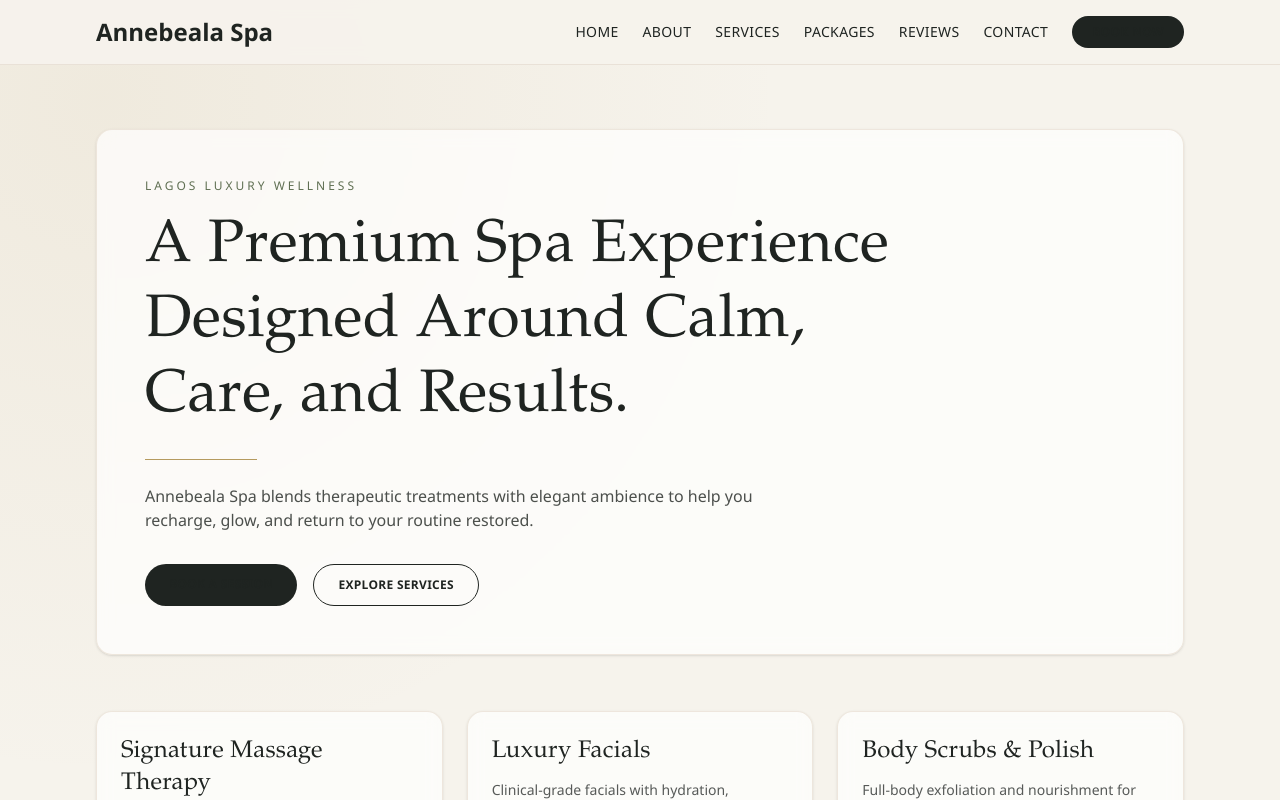
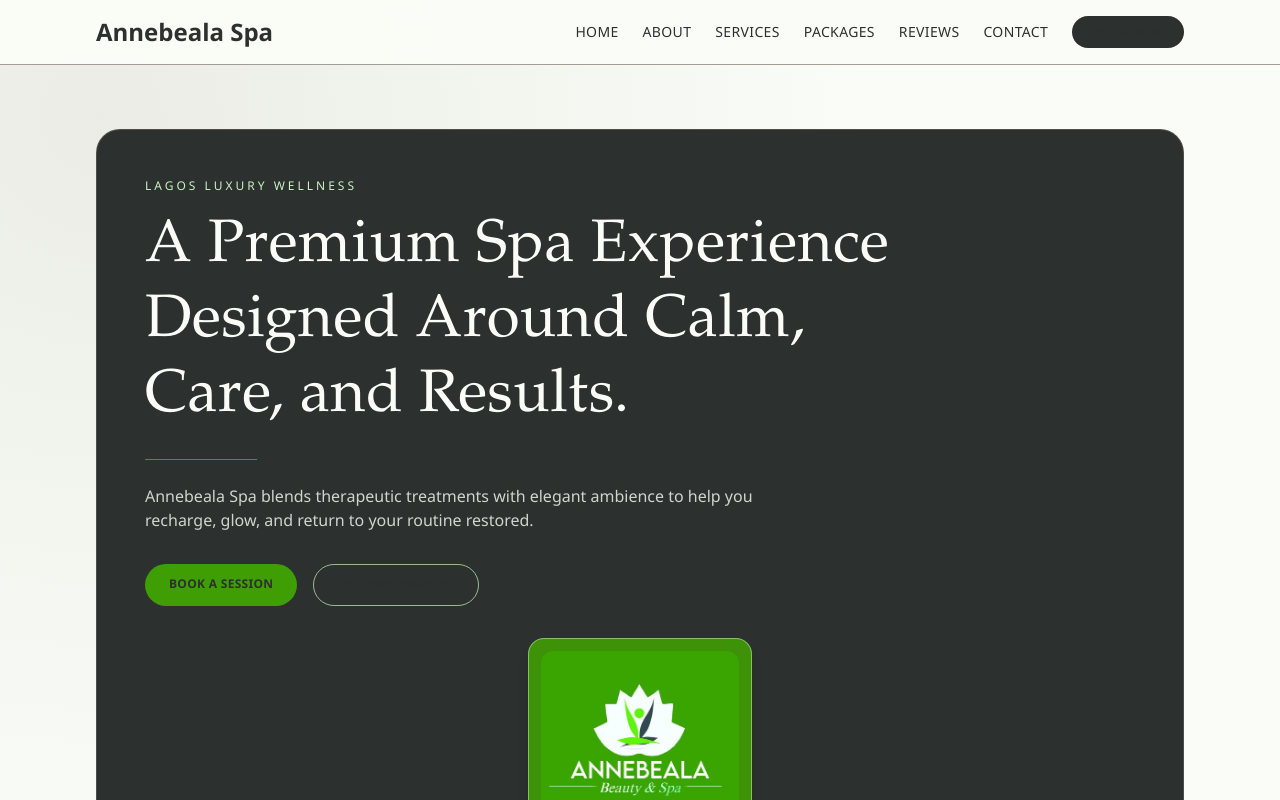
Before and after one commit to ukcharlies/annebeala-spa, a Next.js app in the folder frontend/: page / in a window 1280 px wide. Shown: the top 800 px of the page. Built offline with nearby package versions, Linux system fonts and the light colour scheme.

Commit message:
Added  About page and updated global styles for branding consistency

```diff
--- /dev/null
+++ b/frontend/src/app/about/page.tsx
@@ -0,0 +1,53 @@
+import type { Metadata } from "next";
+import Link from "next/link";
+
+export const metadata: Metadata = {
+  title: "About",
+  description:
+    "Learn about Annebeala Spa, our wellness philosophy, and our commitment to premium client care.",
+};
+
+export default function AboutPage() {
+  return (
+    <section className="section-shell pt-16">
+      <div className="glass-card p-8 md:p-12">
+        <p className="text-xs uppercase tracking-[0.2em] text-brand-olive">About Annebeala Spa</p>
+        <h1 className="mt-4 text-5xl text-brand-charcoal">Luxury Wellness, Crafted with Intention</h1>
+        <div className="gold-divider mt-6" />
+        <p className="mt-6 max-w-3xl text-base leading-7 text-brand-charcoal/80">
+          Annebeala Spa was founded to create an elevated yet welcoming sanctuary where people can
+          recover from stress and invest in whole-body wellness. Our treatments combine proven
+          therapeutic methods with a hospitality standard that makes every visit feel personal.
+        </p>
+
+        <div className="mt-8 grid gap-6 md:grid-cols-3">
+          <article className="rounded-xl border border-brand-champagne bg-white/70 p-5">
+            <h2 className="text-2xl text-brand-charcoal">Our Mission</h2>
+            <p className="mt-3 text-sm text-brand-charcoal/75">
+              Deliver measurable relaxation and skin-health results in a calm, luxurious setting.
+            </p>
+          </article>
+          <article className="rounded-xl border border-brand-champagne bg-white/70 p-5">
+            <h2 className="text-2xl text-brand-charcoal">Our Standard</h2>
+            <p className="mt-3 text-sm text-brand-charcoal/75">
+              Professional therapists, strict hygiene, and service consistency across every treatment.
+            </p>
+          </article>
+          <article className="rounded-xl border border-brand-champagne bg-white/70 p-5">
+            <h2 className="text-2xl text-brand-charcoal">Our Promise</h2>
+            <p className="mt-3 text-sm text-brand-charcoal/75">
+              Every guest leaves more balanced, confident, and prepared for daily life.
+            </p>
+          </article>
+        </div>
+
+        <Link
+          href="/booking"
+          className="mt-10 inline-flex rounded-full bg-brand-charcoal px-6 py-3 text-xs font-semibold uppercase tracking-wide text-brand-ivory transition hover:bg-brand-olive"
+        >
+          Start Your Wellness Plan
+        </Link>
+      </div>
+    </section>
+  );
+}
--- a/frontend/src/app/globals.css
+++ b/frontend/src/app/globals.css
@@ -1,12 +1,16 @@
 @import "tailwindcss";
 
 @theme {
-  --color-brand-charcoal: #1f2421;
-  --color-brand-olive: #5f6f52;
-  --color-brand-sage: #a9b388;
-  --color-brand-ivory: #f6f3ec;
-  --color-brand-champagne: #e7ddd1;
-  --color-brand-gold: #b59a5f;
+  --color-brand-charcoal: #2c302e;
+  --color-brand-olive: #8f857d;
+  --color-brand-sage: #c9f2c2;
+  --color-brand-ivory: #fafdf7;
+  --color-brand-champagne: #8f857d;
+  --color-brand-gold: #409e05;
+  --color-brand-forest: #409e05;
+  --color-brand-tea: #c9f2c2;
+  --color-brand-porcelain: #fafdf7;
+  --color-brand-graphite: #2c302e;
 
   --font-display: "Garamond", "Times New Roman", serif;
   --font-body: "Avenir Next", "Segoe UI", "Helvetica Neue", Arial, sans-serif;
@@ -25,8 +29,8 @@ body {
 body {
   font-family: var(--font-body);
   background:
-    radial-gradient(circle at 8% 6%, rgba(181, 154, 95, 0.1) 0, transparent 35%),
-    radial-gradient(circle at 92% 94%, rgba(95, 111, 82, 0.12) 0, transparent 30%),
+    radial-gradient(circle at 8% 6%, rgba(143, 133, 125, 0.14) 0, transparent 35%),
+    radial-gradient(circle at 92% 94%, rgba(64, 158, 5, 0.1) 0, transparent 34%),
     var(--color-brand-ivory);
 }
 
@@ -50,9 +54,9 @@ a {
 }
 
 .glass-card {
-  @apply rounded-2xl border border-brand-champagne/70 bg-white/70 shadow-sm backdrop-blur;
+  @apply rounded-2xl border border-brand-olive/35 bg-brand-ivory shadow-sm backdrop-blur;
 }
 
 .gold-divider {
-  @apply h-px w-28 bg-brand-gold;
+  @apply h-px w-28 bg-brand-forest;
 }
--- a/frontend/src/app/page.tsx
+++ b/frontend/src/app/page.tsx
@@ -1,4 +1,5 @@
 import type { Metadata } from "next";
+import Image from "next/image";
 import Link from "next/link";
 import { packages, reviews, services } from "@/lib/content";
 
@@ -28,29 +29,47 @@ export default function Home() {
   return (
     <>
       <section className="section-shell pt-16">
-        <div className="glass-card overflow-hidden p-8 md:p-12">
-          <p className="text-xs uppercase tracking-[0.25em] text-brand-olive">Lagos Luxury Wellness</p>
-          <h1 className="mt-4 max-w-3xl text-5xl leading-tight text-brand-charcoal md:text-6xl">
+        <div className="overflow-hidden rounded-3xl border border-brand-olive/35 bg-brand-charcoal p-8 md:p-12">
+          <div className="grid items-center gap-8 md:grid-cols-[1.4fr,0.6fr]">
+            <div>
+              <p className="text-xs uppercase tracking-[0.25em] text-brand-sage">Lagos Luxury Wellness</p>
+              <h1 className="mt-4 max-w-3xl text-5xl leading-tight text-brand-ivory md:text-6xl">
                 A Premium Spa Experience Designed Around Calm, Care, and Results.
               </h1>
               <div className="gold-divider mt-6" />
-          <p className="mt-6 max-w-2xl text-base text-brand-charcoal/80">
-            Annebeala Spa blends therapeutic treatments with elegant ambience to help you recharge,
-            glow, and return to your routine restored.
+              <p className="mt-6 max-w-2xl text-base text-brand-ivory/80">
+                Annebeala Spa blends therapeutic treatments with elegant ambience to help you
+                recharge, glow, and return to your routine restored.
               </p>
               <div className="mt-8 flex flex-wrap gap-4">
                 <Link
                   href="/booking"
-              className="rounded-full bg-brand-charcoal px-6 py-3 text-xs font-semibold uppercase tracking-wide text-brand-ivory transition hover:bg-brand-olive"
+                  className="rounded-full bg-brand-forest px-6 py-3 text-xs font-semibold uppercase tracking-wide text-brand-ivory transition hover:bg-brand-sage hover:text-brand-charcoal"
                 >
                   Book a Session
                 </Link>
                 <Link
                   href="/services"
-              className="rounded-full border border-brand-charcoal px-6 py-3 text-xs font-semibold uppercase tracking-wide"
+                  className="rounded-full border border-brand-sage/70 px-6 py-3 text-xs font-semibold uppercase tracking-wide text-brand-ivory"
                 >
                   Explore Services
                 </Link>
+              </div>
+            </div>
+            <div className="mx-auto w-full max-w-56">
+              <div className="rounded-2xl border border-brand-sage/50 bg-brand-forest/90 p-3 shadow-lg">
+                <div className="relative h-60 overflow-hidden rounded-xl">
+                  <Image
+                    src="/PHOTO-2026-03-01-11-52-35.jpg"
+                    alt="Annebeala Spa brand logo"
+                    fill
+                    priority
+                    sizes="224px"
+                    className="object-cover object-top"
+                  />
+                </div>
+              </div>
+            </div>
           </div>
         </div>
       </section>
```
Lines whose indentation alone changed are shown as unchanged.
